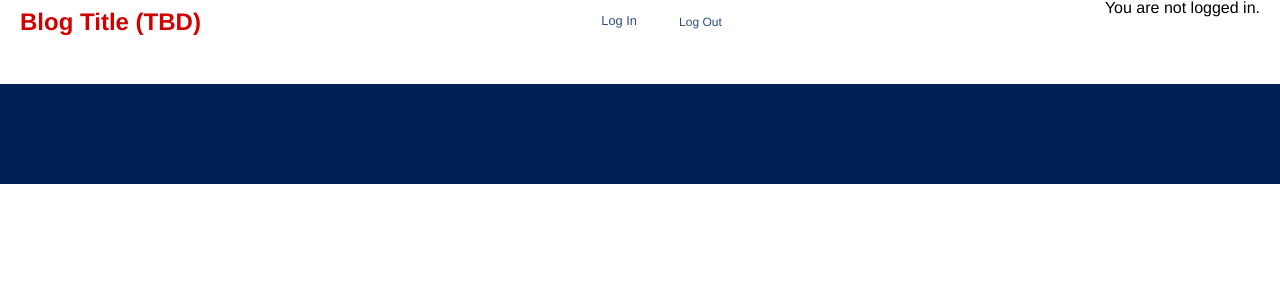
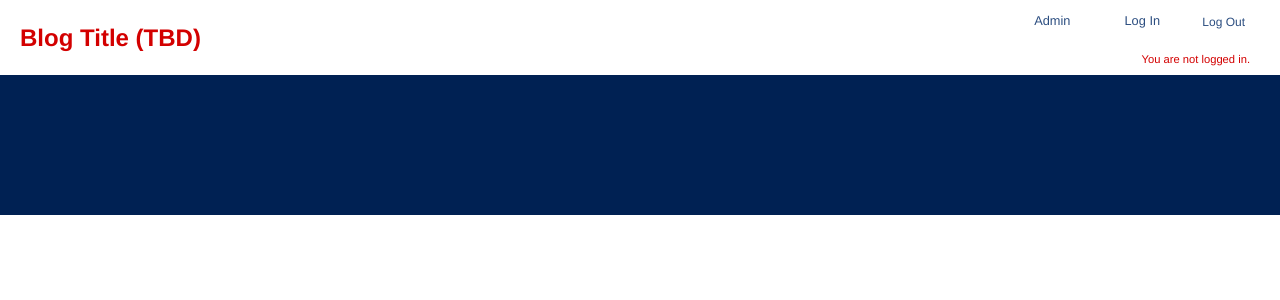
Before and after one commit to jlarry77/html, a PHP site: page /blog/index.php in a window 1280 px wide. Shown: the top 300 px of the page. Run offline with PHP 8.4, Linux system fonts and the light colour scheme; data that the repository does not hold is empty.

Commit message:
In addition to styling, I created an if stmt in login_view.inc.php that redirects users if they are not logged in to the system.

```diff
--- a/blog/includes/login_view.inc.php
+++ b/blog/includes/login_view.inc.php
@@ -8,7 +8,8 @@ declare(strict_types=1);
 function log_redirect() {
     if (!isset($_SESSION['user_id']) && !isset($_SESSION['username'])) {
         // User is not logged in
-        header("Location:  ../login.php");
+        header("Location:  login.php");
+
         exit();
     } else {
         // User is logged in
--- a/blog/index.php
+++ b/blog/index.php
@@ -20,25 +20,35 @@
     <!-- Header and Navigation Bar-->
     <header class="head-section">
         <h1 class="title-section">Blog Title (TBD)</h1>
+        <div class="header-right">
             <nav class="nav-section">
+                <a href="admin.php?login=success">Admin</a>
                 <a href="login.php">Log In</a>
                 <form action="includes/logout.inc.php">
                     <button class="admin-logout" type="submit">Log Out</button>
                 </form>
             </nav>
+
+            <div class="log-status">
                 <?php
                     login_status();
                 ?>
+            </div>
+        </div>
+
     </header>
 
     <!-- Main Content / Blog Posts -->
-
+        <!--<div class="blue"></div>-->
+        <!--<div class="orange"></div>-->
+        <!--<div class="yellow"></div>-->
+    <div class="body-box">
     <div class="main-content">
         <?php
             output_blogs($pdo, 'title', 'blog_post');
         ?>
     </div>
-
+    </div>
 
     <!-- Footer Section -->
      <footer class="footer">
```
Also changed, not shown: blog/admin.php (+11 -2 lines), blog/login.php (+10 -1 lines), blog/style/style.css (deleted). Lines whose indentation alone changed are shown as unchanged.
